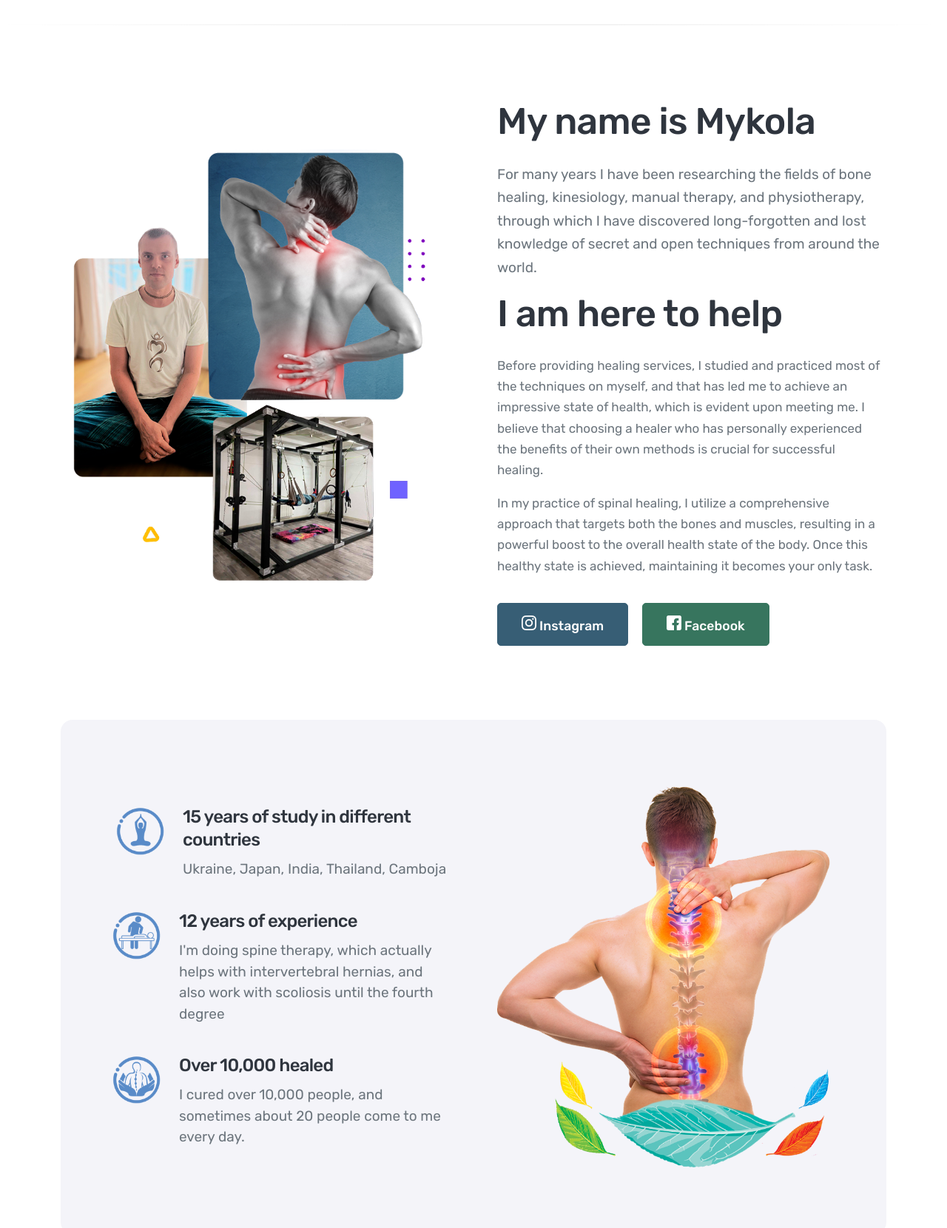
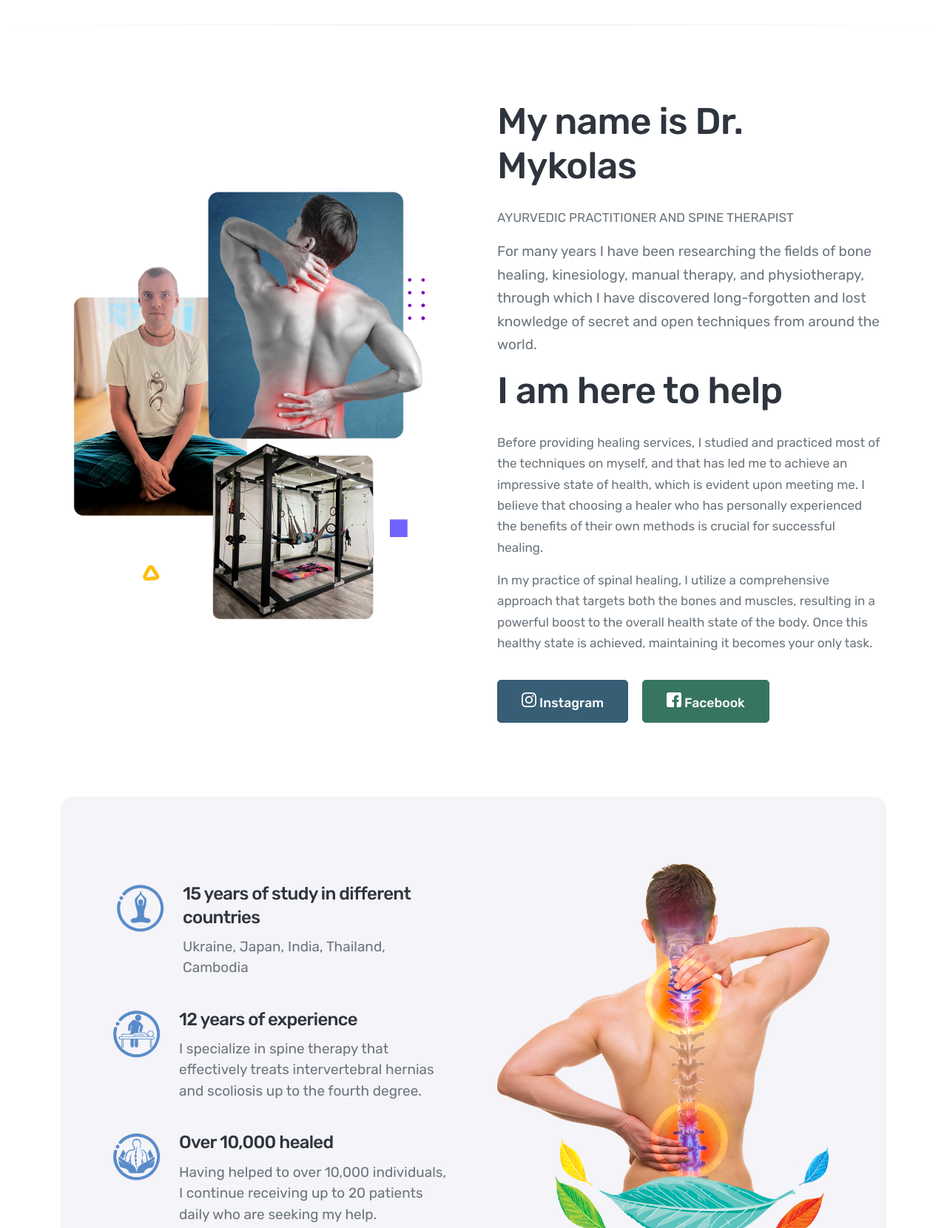
Before and after one commit to web-being/ihealspine, a plain HTML site: page index.html in a window 1280 px wide. Shown: the part 1140-2800 px from the top of the page at 74% size. Drawn offline with Linux system fonts and the light colour scheme; files whose address does not match are found by name.

Commit message:
Update more texts

```diff
--- a/index.html
+++ b/index.html
@@ -345,7 +345,12 @@
 							<div class="txt-block right-column wow fadeInLeft" style="visibility: visible; animation-name: fadeInLeft;">
 
 								<!-- Title -->
-								<h2 class="h2-xs">My name is Mykola</h2>
+								<h2 class="h2-xs">
+									<!-- My name is Mykola -->
+									My name is Dr. Mykolas
+								</h2>
+
+								<p style="text-transform: uppercase;">Ayurvedic Practitioner and Spine Therapist</p>
 
 								<!-- Text -->
 								<p class="p-lg">
@@ -409,7 +414,7 @@
 										<!-- Text -->
 										<div class="cbox-txt">
 											<h5 class="h5-md">15 years of study in different countries</h5>
-											<p class="p-lg">Ukraine, Japan, India, Thailand, Camboja
+											<p class="p-lg">Ukraine, Japan, India, Thailand, Cambodia
 											</p>
 										</div>
 
@@ -428,7 +433,9 @@
 										<!-- Text -->
 										<div class="cbox-txt">
 											<h5 class="h5-md">12 years of experience</h5>
-											<p class="p-lg">I'm doing spine therapy, which actually helps with intervertebral hernias, and also work with scoliosis until the fourth degree
+											<p class="p-lg">
+												<!-- I'm doing spine therapy, which actually helps with intervertebral hernias, and also work with scoliosis until the fourth degree -->
+												I specialize in spine therapy that effectively treats intervertebral hernias and scoliosis up to the fourth degree.
 											</p>
 										</div>
 
@@ -447,7 +454,9 @@
 										<!-- Text -->
 										<div class="cbox-txt">
 											<h5 class="h5-md">Over 10,000 healed</h5>
-											<p class="p-lg">I cured over 10,000 people, and sometimes about 20 people come to me every day.
+											<p class="p-lg">
+												<!-- I cured over 10,000 people, and sometimes about 20 people come to me every day. -->
+												Having helped to over 10,000 individuals, I continue receiving up to 20 patients daily who are seeking my help.
 											</p>
 										</div>
 
@@ -612,8 +621,7 @@ The neck and back formation session is an incredible procedure in terms of power
 										<p></p>
 									</li>
 									<li class="list-item">
-										<p class="p-lg"></p><h5 class="h5-xs" style="color:#feffed">What is an first chiropracting session ?</h5>Removal of functional units and chronic fatigue. Elimination
-										of dislocations, decompression of the spine, elimination of the root cause of vertebral axis curvature and primary bone corset assembly.
+										<p class="p-lg"></p><h5 class="h5-xs" style="color:#feffed">What is an first chiropracting session ?</h5>Removal of functional units and chronic fatigue. Correction of dislocations, decompression of the spine, addressing the root cause of vertebral axis curvature and primary alignment of the skeletal corset.
 										The main task is to facilitate the state of a person, give recommendations for independent
 										study and explain the essence - how his body is arranged, what is happening to him now at different levels of awareness: attitude to
 										himself and his environment, biochemistry, biorhythms and the specific physiology of his skeleton. The results will be obvious after the
@@ -768,7 +776,10 @@ after the first edit.
 					<div class="row justify-content-center">
 						<div class="col-md-10 col-lg-8">
 							<div class="section-title title-02 mb-60">
-								<h2 class="h2-xs">Discover healthy body to boost your productivity</h2>
+								<h2 class="h2-xs">
+									<!-- Discover healthy body to boost your productivity -->
+									Unlock your healthy body and boost your productivity
+								</h2>
 							</div>
 						</div>
 					</div>
```
